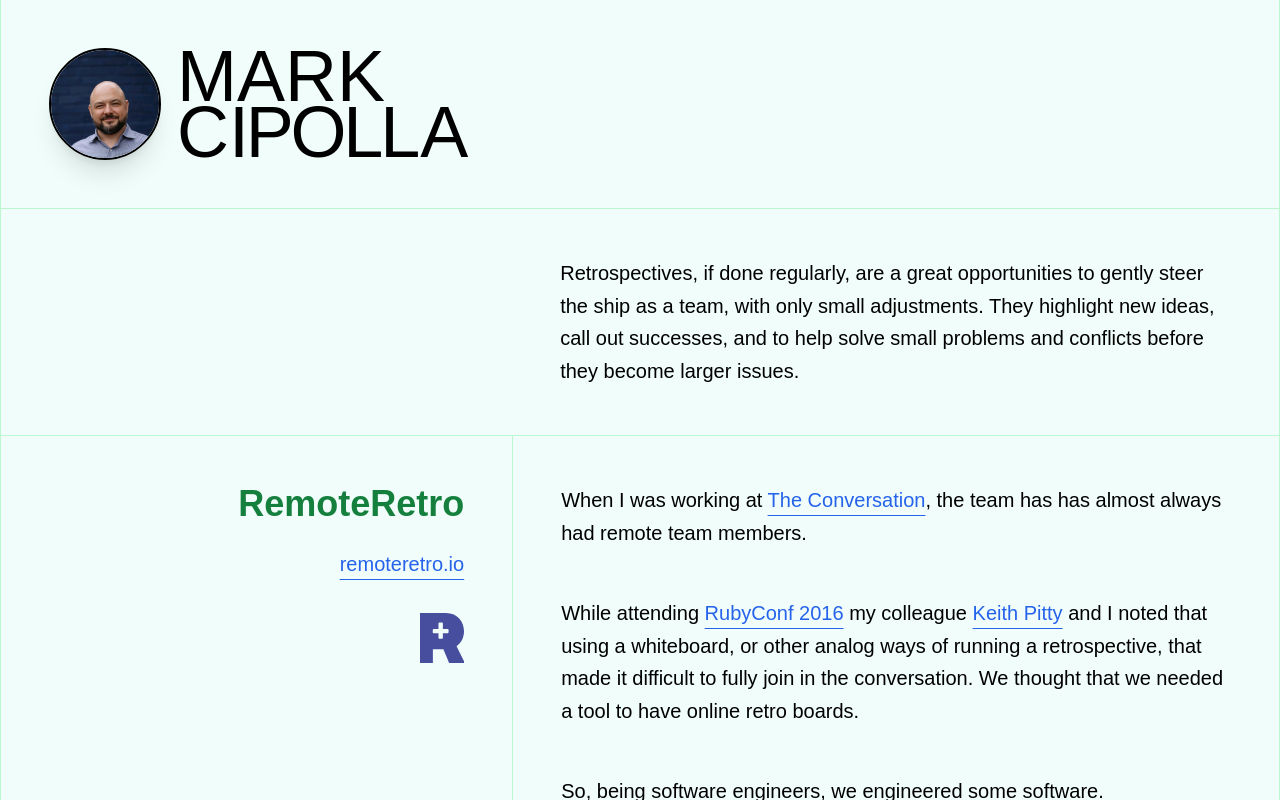
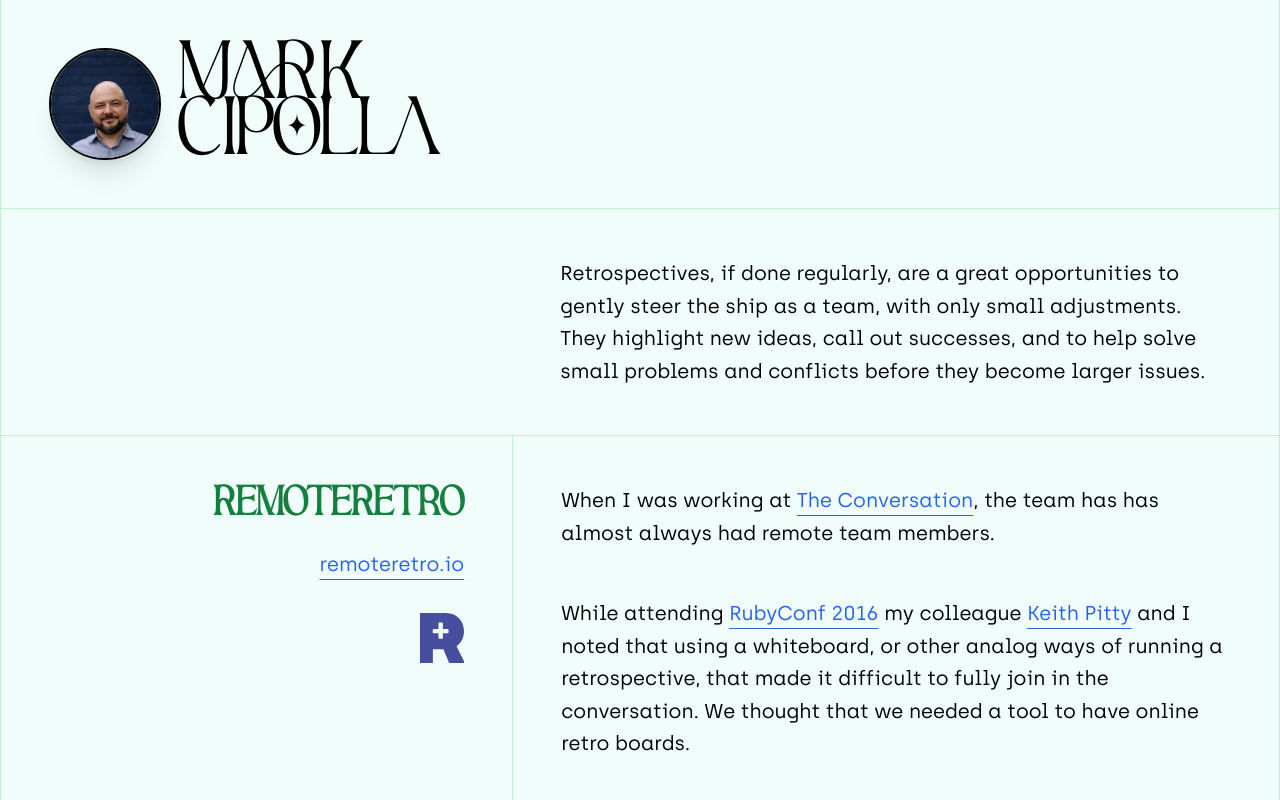
Before and after one commit to markcipolla/markcipolla.com, a Next.js app: page /remoteretro in a window 1280 px wide. Shown: the top 800 px of the page. Built offline with nearby package versions, Linux system fonts and the light colour scheme.

Commit message:
Include fonts

```diff
--- a/src/app/layout.tsx
+++ b/src/app/layout.tsx
@@ -1,6 +1,20 @@
+import localFont from 'next/font/local'
 import type { Metadata } from "next";
 import "./globals.css";
 import { Acknowledgement, Section, Footer, PageHeader } from "@/components";
+
+const aesthetic = localFont({
+  src: '../fonts/Aesthetic.ttf',
+  display: 'swap',
+  variable: '--font-aesthetic',
+})
+
+const archia = localFont({
+  src: '../fonts/Archia.ttf',
+  display: 'swap',
+  variable: '--font-archia',
+})
+
 
 export const metadata: Metadata = {
   title: "Mark Cipolla",
@@ -13,7 +27,7 @@
   children: React.ReactNode;
 }>) {
   return (
-    <html lang="en">
+    <html lang="en" className={`${aesthetic.variable} ${archia.variable}`}>
       <body className="bg-teal-50 border-x border-green-200 max-w-[1980px] mx-auto antialiased divide-y divide-green-200 flex flex-col min-h-screen">
         <Section>
           <PageHeader />
--- a/tailwind.config.ts
+++ b/tailwind.config.ts
@@ -9,8 +9,8 @@
   theme: {
     extend: {
       fontFamily: {
-        heading: ["Aesthetic", "sans-serif"],
-        body: ["Archia", "sans-serif"],
+        heading: ["var(--font-aesthetic)", "sans-serif"],
+        body: ["var(--font-archia)", "sans-serif"],
       },
       colors: {
         background: "var(--background)",
```
Also changed, not shown: src/fonts/Aesthetic.ttf (added), src/fonts/Archia.ttf (added).
